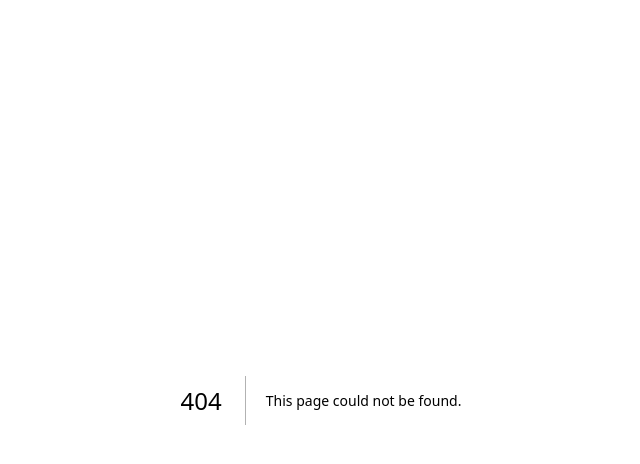
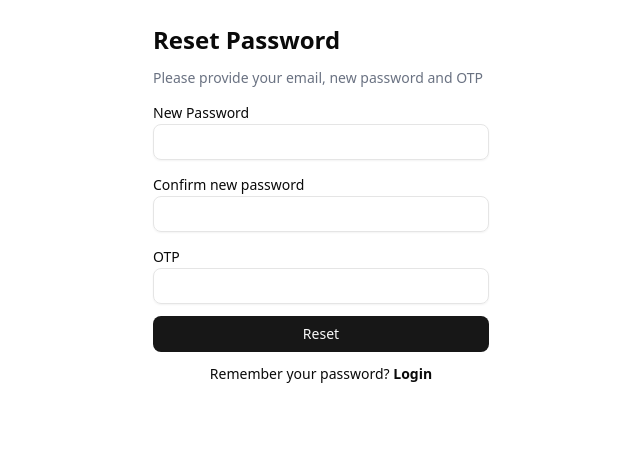
Before and after one commit to mysteryman123456/gin_chat_frontend, a Next.js app: page /reset-password in a window 1280 px wide. Before the commit this address had no page. Shown: the top 464 px of the page, without its empty margins (319-959 px from the left). Built offline with nearby package versions, Linux system fonts and the light colour scheme.

Commit message:
Reset password added with validation

```diff
--- /dev/null
+++ b/app/(auth)/reset-password/page.tsx
@@ -0,0 +1,68 @@
+"use client";
+
+import FormInput from "@/app/_components/FormInput";
+import {
+  ResetPasswordSchemaType,
+  reset_password_schema,
+} from "@/app/_validations/reset_password_schema";
+import { Button } from "@/components/ui/button";
+import { zodResolver } from "@hookform/resolvers/zod";
+import Link from "next/link";
+import { useForm } from "react-hook-form";
+
+export default function ResetPassword() {
+  const {
+    register,
+    handleSubmit,
+    formState: { errors },
+  } = useForm<ResetPasswordSchemaType>({
+    resolver: zodResolver(reset_password_schema),
+  });
+
+  const onSubmit = (data: ResetPasswordSchemaType) => {
+    console.log(data);
+  };
+
+  return (
+    <form
+      onSubmit={handleSubmit(onSubmit)}
+      className="bg-white max-w-sm mx-auto space-y-3 p-6"
+    >
+      <h2 className="text-2xl font-semibold">Reset Password</h2>
+
+      <p className="text-sm text-gray-500">
+        Please provide your email, new password and OTP
+      </p>
+
+      <FormInput
+        type="password"
+        label="New Password"
+        {...register("password")}
+        error={errors.password}
+      />
+
+      <FormInput
+        type="password"
+        label="Confirm new password"
+        {...register("confirm_password")}
+        error={errors.confirm_password}
+      />
+
+      <FormInput
+        type="number"
+        label="OTP"
+        {...register("otp")}
+        error={errors.otp}
+      />
+
+      <Button className="w-full">Reset</Button>
+
+      <p className="text-center text-sm">
+        Remember your password?{" "}
+        <Link href="/login" className="font-semibold">
+          Login
+        </Link>
+      </p>
+    </form>
+  );
+}
--- a/app/_validations/reset_password_schema.ts
+++ b/app/_validations/reset_password_schema.ts
@@ -0,0 +1,22 @@
+import z from "zod/v3";
+
+export const reset_password_schema = z
+  .object({
+    password: z
+      .string()
+      .regex(
+        /^(?=.*[0-9])(?=.*[!@#$%^&*])[A-Za-z0-9!@#$%^&*]{8,20}$/,
+        "Password must be 8-20 chars with at least one number and a special char"
+      ),
+    otp: z
+      .string()
+      .min(6, "OTP must be 6 digits")
+      .max(6, "OTP must be 6 digits"),
+    confirm_password: z.string().min(1, "New password is required").trim(),
+  })
+  .refine((data) => data.confirm_password === data.password, {
+    message: "Passwords do not match",
+    path: ["confirm_password"],
+  });
+
+export type ResetPasswordSchemaType = z.infer<typeof reset_password_schema>;
```
Also changed, not shown: app/(auth)/forgot-password/page.tsx (renamed from app/(auth)/forgot_password/page.tsx).
